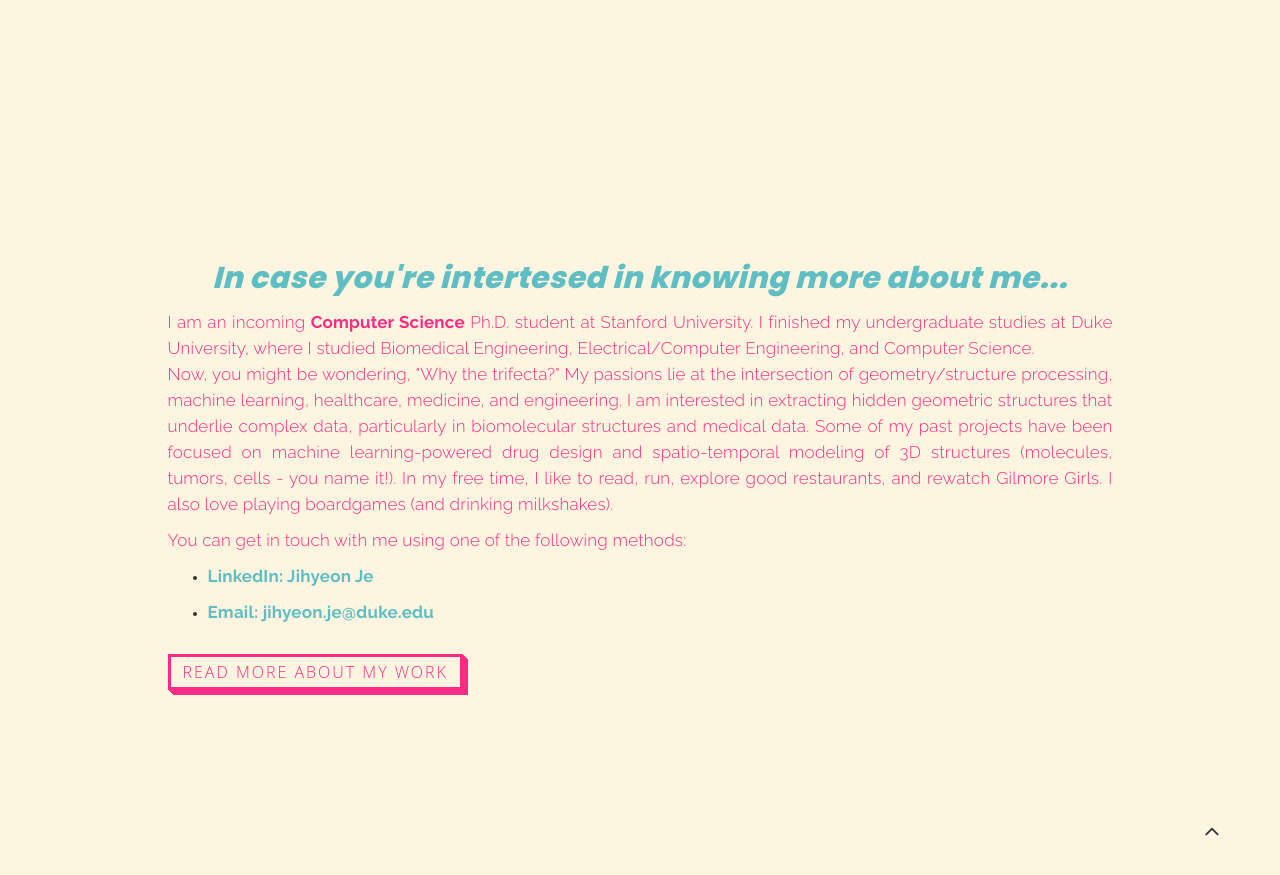
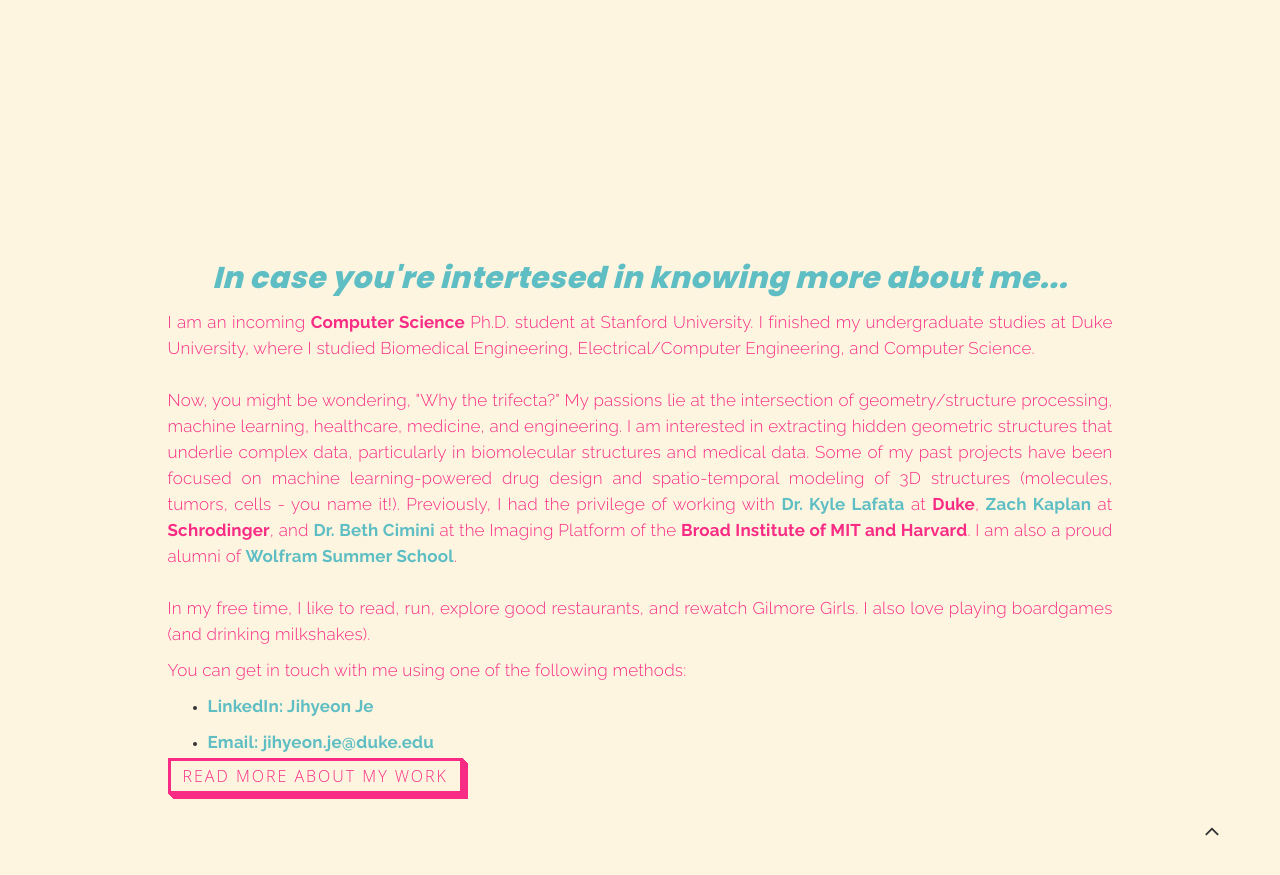
Before and after one commit to rpraka/JihyeonJe.com, a Jekyll site: the page index.html, which Jekyll copies as it is, in a window 1280 px wide and 900 px high, scrolled down 837 px. Shown: the top 875 px of the window. Built offline with Jekyll 4.4.1, drawn with Linux system fonts in a browser that asks for light colours; before the commit the page ends 1633 px from its top, so only the background shows below that.

Commit message:
Add files via upload

```diff
--- a/index.html
+++ b/index.html
@@ -140,15 +140,18 @@
 
                          <div class="blog-post-des">
                               <p>I am an incoming <b>Computer Science</b> Ph.D. student at Stanford University. I finished my undergraduate studies at Duke University, where I studied Biomedical Engineering, Electrical/Computer Engineering, and Computer Science.
-                                   <br>Now, you might be wondering, "Why the trifecta?" My passions lie at the intersection of geometry/structure processing, machine learning, healthcare, medicine, and engineering.
+                                   <br><br>Now, you might be wondering, "Why the trifecta?" My passions lie at the intersection of geometry/structure processing, machine learning, healthcare, medicine, and engineering.
                                    I am interested in extracting hidden geometric structures that underlie complex data, particularly in biomolecular structures and medical data.
 
                                    Some of my past projects have been focused on machine learning-powered drug design and spatio-temporal modeling of 3D structures (molecules, tumors, cells - you name it!).
+                                   Previously, I had the privilege of working with <a href="https://www.kylelafata.com/"><b>Dr. Kyle Lafata</b></a> at <b>Duke</b>, <a href="https://zakaplan.com/"><b>Zach Kaplan</b></a> at <b>Schrodinger</b>, and <a href="https://cimini-lab.broadinstitute.org/"><b>Dr. Beth Cimini</b></a> at the Imaging Platform of the <b>Broad Institute of MIT and Harvard</b>.
+                                   I am also a proud alumni of <a href="https://education.wolfram.com/summer-school/alumni/2018/"><b>Wolfram Summer School</b></a>.
+                                   <br><br>
                                    In my free time, I like to read, run, explore good restaurants, and rewatch Gilmore Girls. I also love playing boardgames (and drinking milkshakes). </p>
                               <p> You can get in touch with me using one of the following methods: </p>
                               <ul>
                                  <li> <p><a href="https://www.linkedin.com/in/jihyeon-je/"><b>LinkedIn: Jihyeon Je</b></a></p></li>
-                                 <li> <p><a href="mailto: jj271@duke.edu"><b>Email: jihyeon.je@duke.edu</b></a><br> </br></p></li>
+                                 <li> <p><a href="mailto: jj271@duke.edu"><b>Email: jihyeon.je@duke.edu</b></a></p></li>
                               </ul>
                               <a href="about.html" class="button-54">Read more about my work</a>
                          </div>
```
